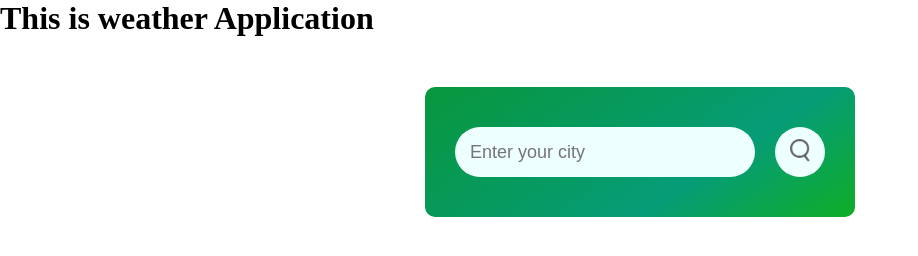
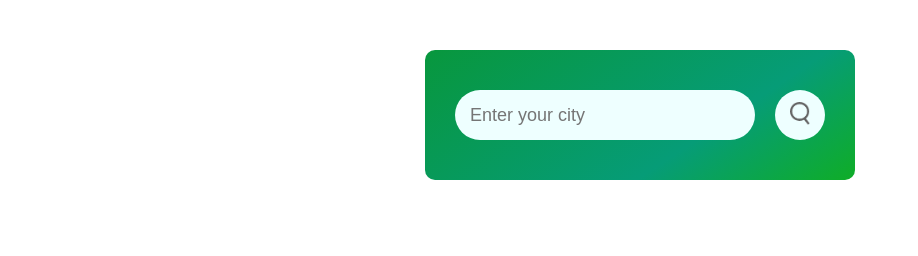
Before and after one commit to shahalamwd/weather_app, a plain HTML site: page index.html in a window 1280 px wide. Shown: the whole page, without its empty margins (0-918 px from the left). Drawn offline with Linux system fonts and the light colour scheme.

Commit message:
remove h1 tag

```diff
--- a/index.html
+++ b/index.html
@@ -10,7 +10,7 @@
 
 <body>
 
-    <div><h1>This is weather Application</h1></div>
+
 
 
 
```
